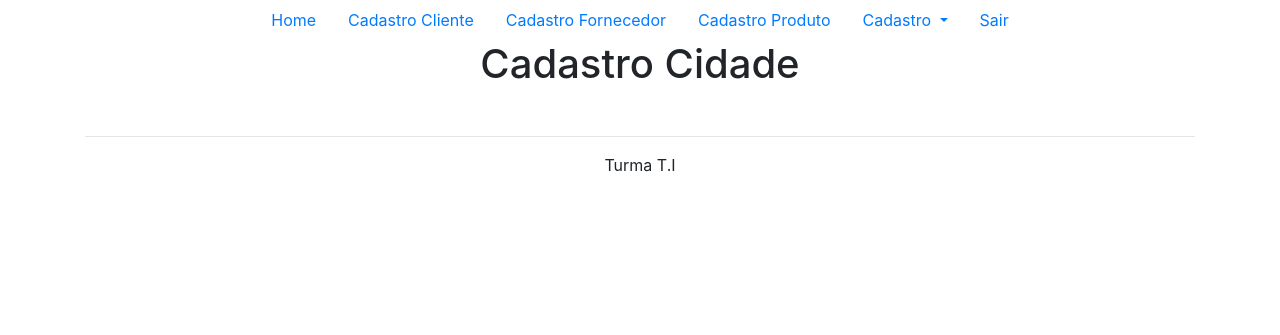
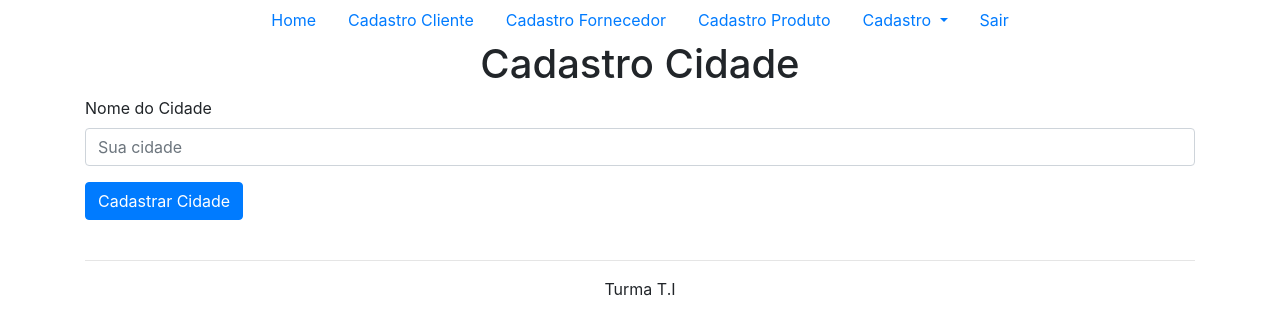
Before and after one commit to mauriciosaso/PHP, a PHP site: page /sistema/adm/cadastroCidade.php in a window 1280 px wide. Shown: the top 335 px of the page. Run offline with PHP 8.4, Linux system fonts and the light colour scheme.

Commit message:
Aula 4 v2

```diff
--- a/4aula/sistema/adm/cadastroCidade.php
+++ b/4aula/sistema/adm/cadastroCidade.php
@@ -12,6 +12,17 @@
       <?php require "includes/menu.php"; ?>
 
       <h1 style="text-align: center;">Cadastro Cidade</h1>
+
+      <form method="post" action="acao/acaoCidade.php">
+
+        <div class="form-group">
+          <label for="exampleInputEmail1">Nome do Cidade</label>
+          <input type="text" name="cidade" class="form-control" id="exampleInputEmail1" aria-describedby="emailHelp" placeholder="Sua cidade">
+        </div>
+
+        <input type="submit" name="enviar" class="btn btn-primary" value="Cadastrar Cidade">
+
+      </form>
 
       <?php require "includes/rodape.php"; ?>
 
--- a/4aula/sistema/adm/cadastroPais.php
+++ b/4aula/sistema/adm/cadastroPais.php
@@ -17,7 +17,7 @@
 
         <div class="form-group">
           <label for="exampleInputEmail1">Nome do País</label>
-          <input type="text" name="pais" class="form-control" id="exampleInputEmail1" aria-describedby="emailHelp" placeholder="Seu email">
+          <input type="text" name="pais" class="form-control" id="exampleInputEmail1" aria-describedby="emailHelp" placeholder="Seu país">
         </div>
 
         <input type="submit" name="enviar" class="btn btn-primary" value="Cadastrar País">
```
Also changed, not shown: 4aula/sistema/adm/acao/acaoCidade.php (added, +21 -0 lines), 4aula/sistema/adm/acao/acaoEstado.php (added, +21 -0 lines), 4aula/sistema/adm/cadastroEstado.php (+11 -0 lines), 4aula/sistema/adm/acao/cadfornecedor.php (deleted).
